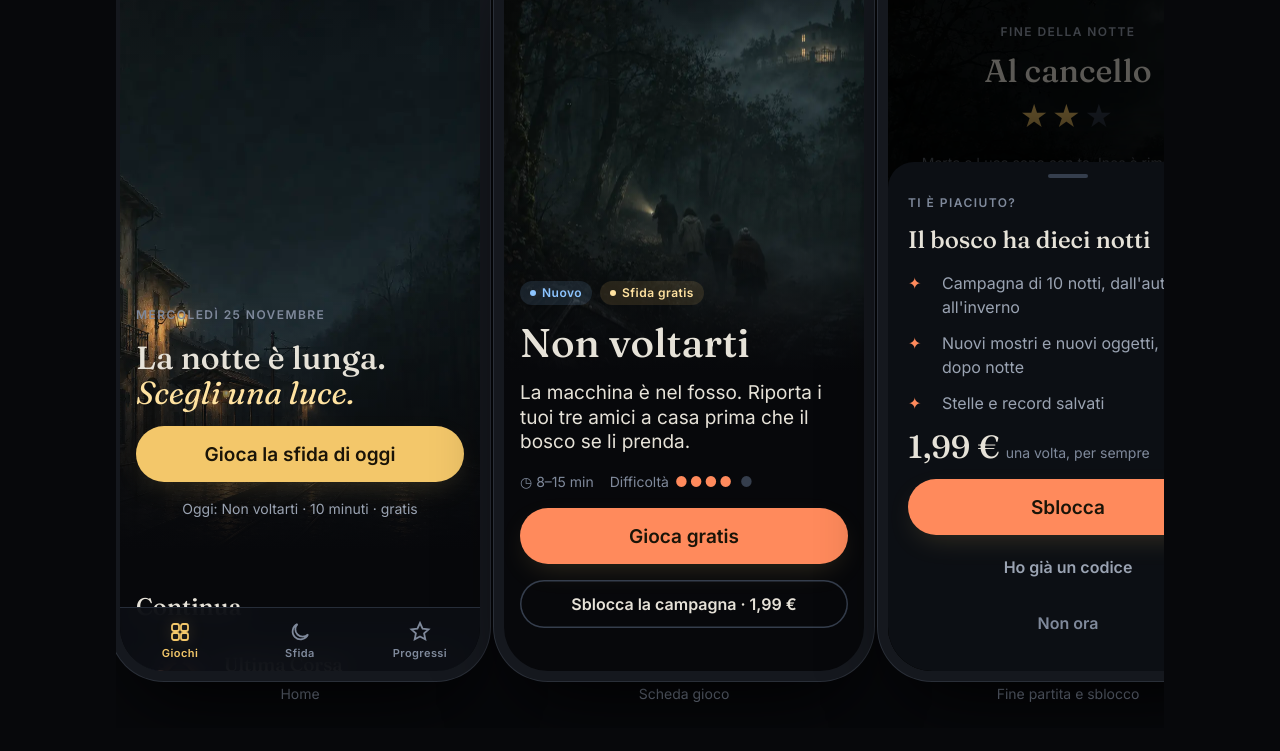
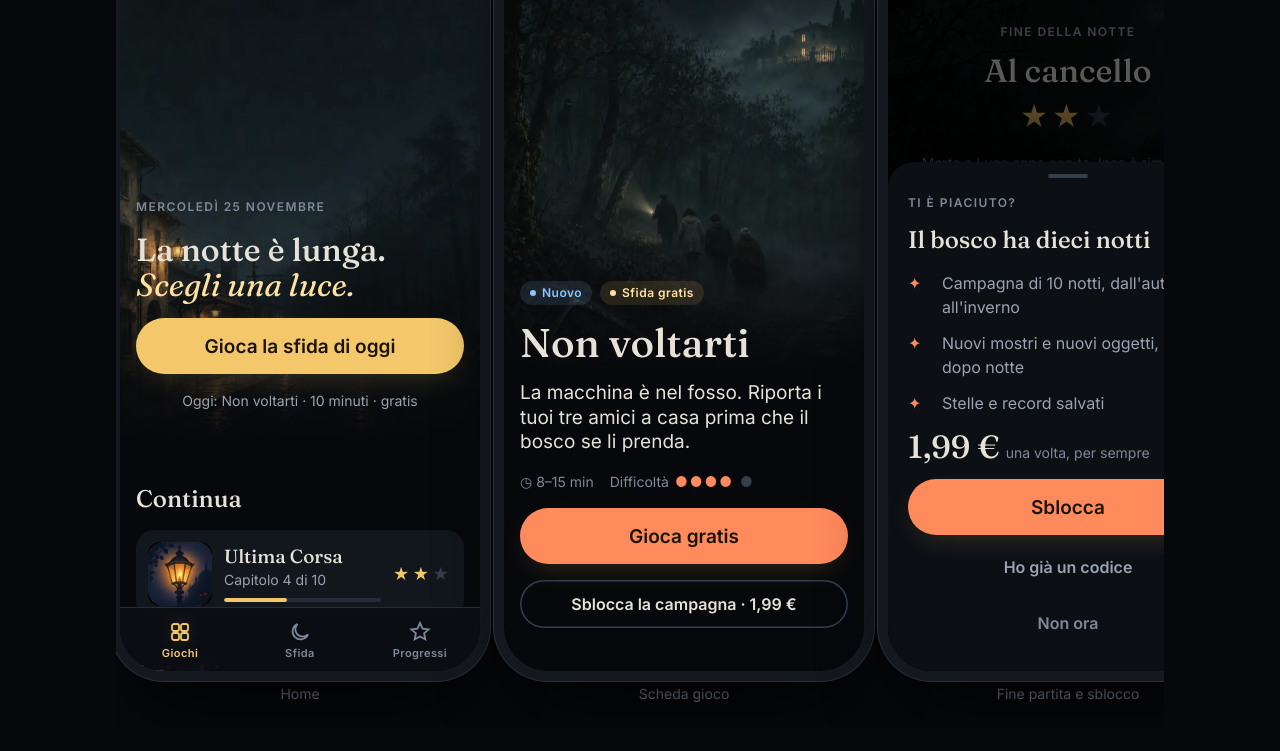
Before and after one commit to Ale2588/Mobile-games, a plain HTML site: page design-system/index.html in a window 1280 px wide. Shown: the part 5505-6256 px from the top of the page. Drawn offline with Linux system fonts and the light colour scheme.

Commit message:
Home: niente fascia grigia sotto, copertina meno alta
Co-Authored-By: Claude Opus 5.5 <noreply@anthropic.com>
Claude-Session: https://claude.ai/code/session_01NB9tL4v9Z4vZgNU9GpRWJ9

```diff
--- a/design-system/components.css
+++ b/design-system/components.css
@@ -3,7 +3,7 @@
 
 /* ---------- Base ---------- */
 *, *::before, *::after { box-sizing: border-box; }
-html { -webkit-text-size-adjust: 100%; }
+html { -webkit-text-size-adjust: 100%; background: var(--bg); overscroll-behavior-y: none; }
 body {
   margin: 0;
   background: var(--bg);
@@ -202,7 +202,7 @@ a { color: inherit; }
 .hero--art {
   margin: 0 calc(var(--gutter) * -1);
   padding: 0 var(--gutter) var(--sp-8);
-  min-height: 620px; align-content: end;
+  min-height: min(520px, 64dvh); align-content: end;
   background:
     linear-gradient(180deg, rgba(7,8,11,.45) 0%, rgba(7,8,11,0) 22%, rgba(7,8,11,0) 58%, rgba(7,8,11,.7) 82%, var(--bg) 100%),
     url("../assets/brand/hero.webp") 12% 85% / cover no-repeat;
```
